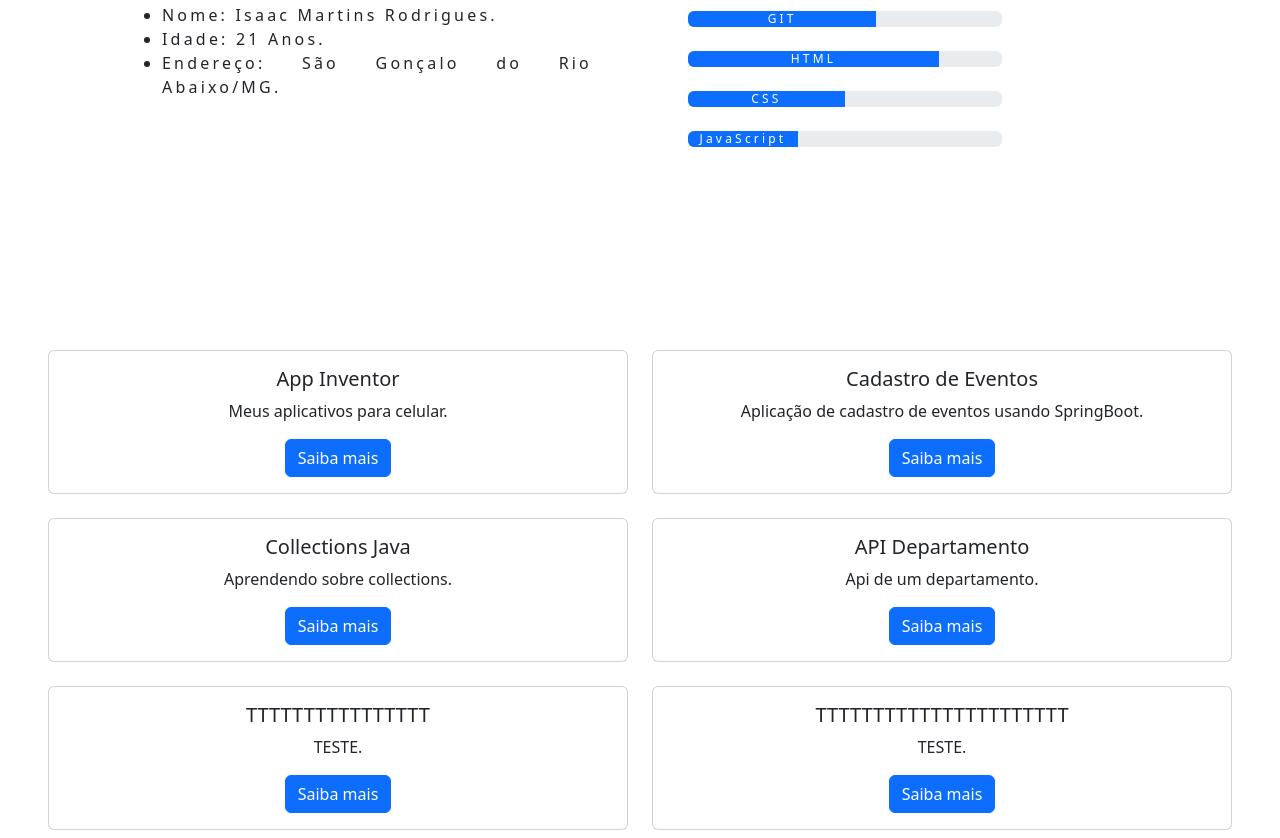
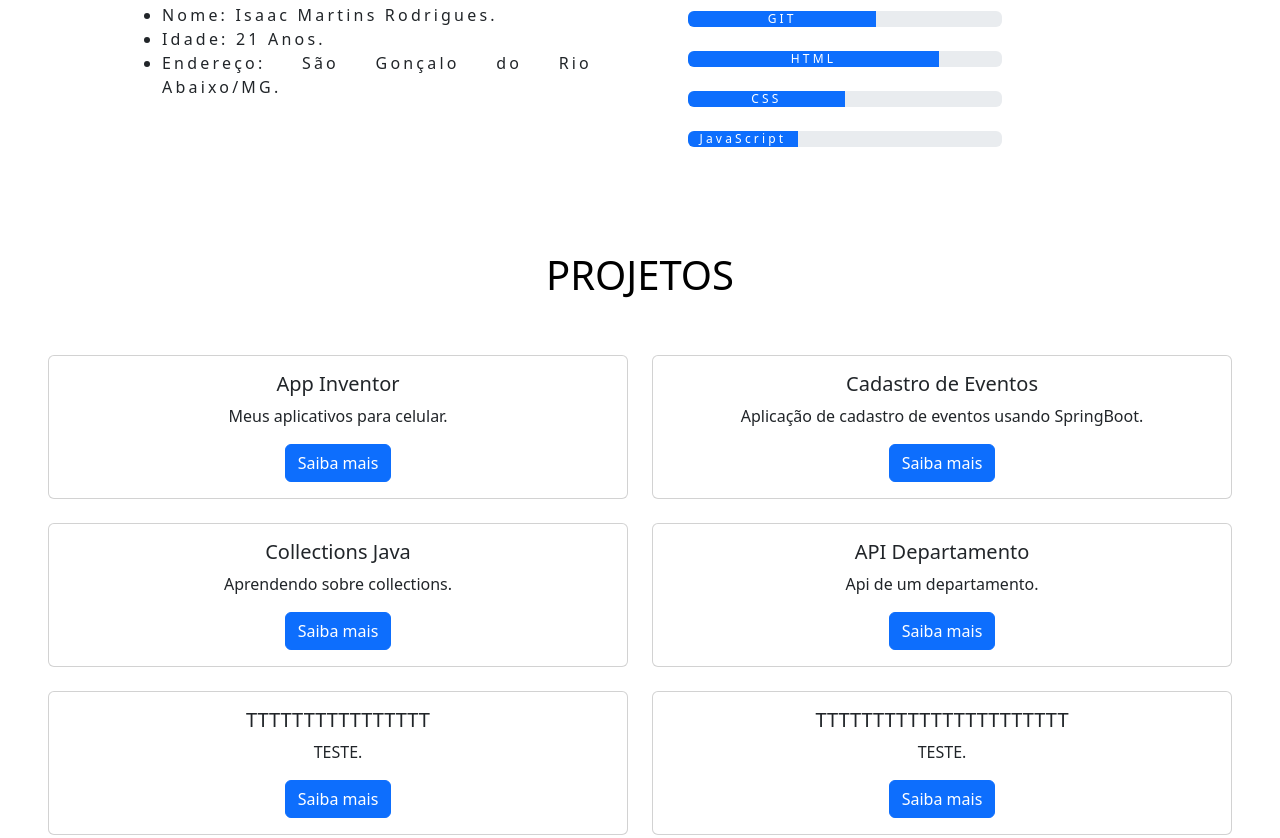
Before and after one commit to IsaacMRodrigues/isaacmrodrigues.github.io, a website: page index.html in a window 1280 px wide. Shown: the part 694-1532 px from the top of the page. Drawn offline with nearby package versions, Linux system fonts and the light colour scheme.

Commit message:
pequenas alterações

```diff
--- a/index.html
+++ b/index.html
@@ -114,9 +114,10 @@
             </div>
         </div>
     </section>
-    <section id="projetos" class="">
-        <div class="row row-cols-1 row-cols-md-2 g-4 p-5">
-            <div class="col margin-topo">
+    <section id="projetos" style="padding-top: 75px;">
+        <h1 class="center elamsm">PROJETOS</h1>
+        <div class="row row-cols-1 row-cols-md-2 g-4 p-5 ">
+            <div class="col">
                 <div class="card">
                     <div class="card-body center">
                         <h5 class="card-title">App Inventor</h5>
@@ -126,7 +127,7 @@
                     </div>
                 </div>
             </div>
-            <div class="col margin-topo">
+            <div class="col">
                 <div class="card">
                     <div class="card-body center">
                         <h5 class="card-title">Cadastro de Eventos</h5>
--- a/src/css/style.css
+++ b/src/css/style.css
@@ -99,7 +99,7 @@ section h1{
 } */
 
 .borrada {
-  filter: blur(5px);
+  filter: blur();
 }
 
 .limit-metad {
```
